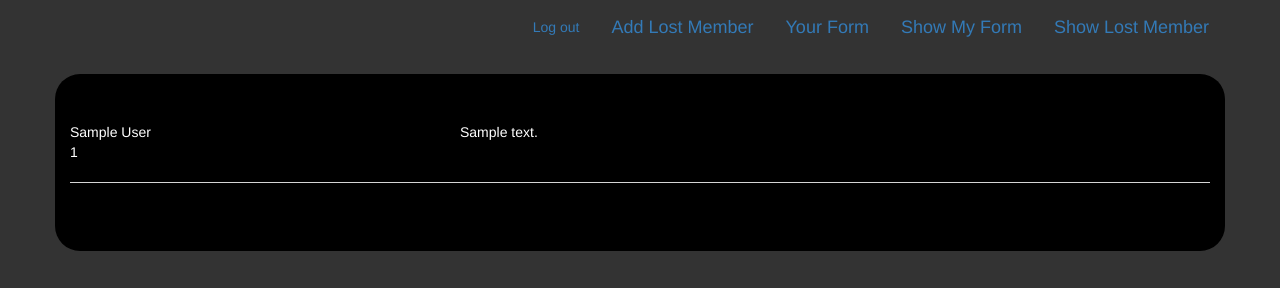
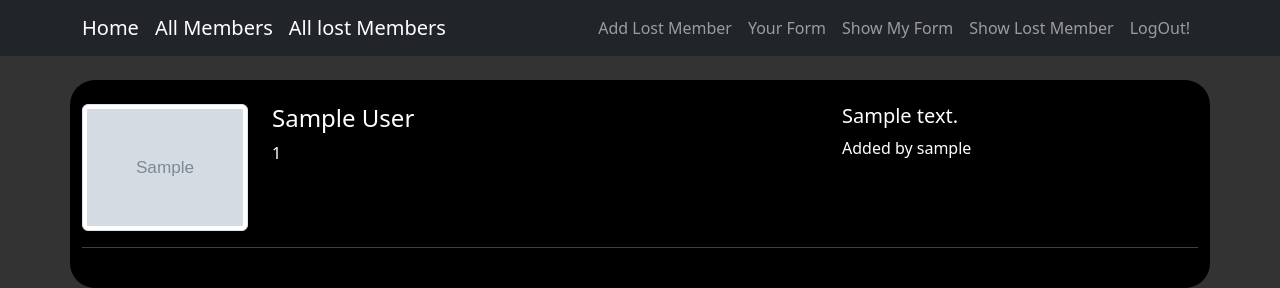
Before and after one commit to Shalom-Berhane/form_collector, a Django app: page /lost_list/ in a window 1280 px wide. Shown: the top 288 px of the page. Run offline with Django 3.2, Linux system fonts and the light colour scheme; a user stored in the database is signed in; tables that the repository leaves empty hold one stand-in row (values such as "Sample post"); grey boxes marked "Sample" are stand-in pictures; some libraries are stand-ins or nearby versions.

Commit message:
navbar, list all members, and lost members are done plus some changes

```diff
--- a/members/templates/accounts/login.html
+++ b/members/templates/accounts/login.html
@@ -1,5 +1,5 @@
 {% extends "base.html" %}
-{% load bootstrap4 %}
+{% load bootstrap5 %}
 
 {% block content %}
 <div class="container">
--- a/members/templates/accounts/sign_up.html
+++ b/members/templates/accounts/sign_up.html
@@ -1,5 +1,5 @@
 {% extends "base.html" %}
-{% load bootstrap4 %}
+{% load bootstrap5 %}
 
 {% block content %}
 <div class="container">
--- a/members/templates/home.html
+++ b/members/templates/home.html
@@ -1,5 +1,5 @@
 {% extends "base.html" %}
-{% load bootstrap4 %}
+{% load bootstrap5 %}
 
 {% block content %}
 <div class="container">
--- a/members/templates/lost_member.html
+++ b/members/templates/lost_member.html
@@ -1,11 +1,11 @@
 {% extends "base.html" %}
-{% load bootstrap4 %}
+{% load bootstrap5 %}
 
 {% block content %}
 <div class="container">
     <h1>ማ/ደ/ሰ/መ/ደ ኣብ ኣዲስ ኣባባ</h1>
     <h3>ዕላማ ናይዚ ፎርም አዚ ካብ ኣገልግሎት ምሕበር ርሒቆም ዘለዉ ኣባላት ማሕበር ናብ ኣገልግሎት ንምምስ ስለ ዝኮነ ምትሕብባርኩም ከይፍለየና ንምሕጸን!</h3>
-    <form method="POST">
+    <form enctype="multipart/form-data" method="POST">
         {% csrf_token %}
         {% bootstrap_form form %}
         <input type="submit" value="Submit" class="btn btn-success">
--- a/members/templates/member_form.html
+++ b/members/templates/member_form.html
@@ -1,11 +1,11 @@
 {% extends "base.html" %}
-{% load bootstrap4 %}
+{% load bootstrap5 %}
 
 {% block content %}
 <div class="container">
     <h1>member form</h1>
     <h3>small info</h3>
-    <form method="POST">
+    <form enctype="multipart/form-data" method="POST">
         {% csrf_token %}
         {% bootstrap_form form %}
         <input type="submit" value="Submit" class="btn btn-success">
--- a/members/templates/members/haveForm.html
+++ b/members/templates/members/haveForm.html
@@ -1,5 +1,5 @@
 {% extends "base.html" %}
-{% load bootstrap4 %}
+{% load bootstrap5 %}
 
 {% block content %}
 <div class="container">
--- a/members/templates/members/lostmembermodel_detail.html
+++ b/members/templates/members/lostmembermodel_detail.html
@@ -1,5 +1,5 @@
 {% extends "base.html" %}
-{% load bootstrap4 %}
+{% load bootstrap5 %}
 
 {% block content %}
 
--- a/members/templates/members/lostmembermodel_list.html
+++ b/members/templates/members/lostmembermodel_list.html
@@ -1,5 +1,5 @@
 {% extends "base.html" %}
-{% load bootstrap4 %}
+{% load bootstrap5 %}
 
 {% block content %}
 <style>
@@ -12,12 +12,20 @@
 {% for post in my_projects %}
 <a class="aTag" href="{% url 'members:detail' pk=post.pk %}">
     <div class="row">
-            <div class="col-sm-4">
-                {{ post.full_name }}<br/>
+        <div class="col-sm-2">
+            {% if post.photo %}
+            <img src="{{ post.photo.url }}" class="img-thumbnail" >
+            {% else %}
+            <img src="" alt="No photo provided" class="img-thumbnail" >
+            {% endif %}
+        </div>
+        <div class="col-sm-6">
+            <h4>{{ post.full_name }}</h4>
             {{ post.phone_number }}
         </div>
         <div class="col-sm-4">
-                {{ post.address }}
+            <h5>{{ post.address }}</h5>
+            <p>Added by {{ post.author }}</p>
         </div>
 
     </div>
--- a/members/templates/members/memberformmodel_list.html
+++ b/members/templates/members/memberformmodel_list.html
@@ -1,5 +1,5 @@
 {% extends "base.html" %}
-{% load bootstrap4 %}
+{% load bootstrap5%}
 
 {% block content %}
 <div class="col-md-8">
--- a/members/urls.py
+++ b/members/urls.py
@@ -10,7 +10,7 @@ urlpatterns = [
     path("",
          views.Home.as_view(),
          name='home'),
-    path("login/",
+    path("accounts/login/",
          auth_views.LoginView.as_view(template_name="accounts/login.html"),
          name='login'),
     path("logout/",
@@ -31,6 +31,12 @@ urlpatterns = [
     path("lost_list/",
          views.ListLostMemberForm.as_view(),
          name="lost_member_list"),
+    path("all_lost_list/",
+         views.AllLostMember.as_view(),
+         name="all_lost_members"),
+    path("all_member_list/",
+         views.AllMembers.as_view(),
+         name="all_members"),
     path("detail/<pk>/",
          views.DetailLostMember.as_view(),
          name="detail")
--- a/members/views.py
+++ b/members/views.py
@@ -1,17 +1,13 @@
 from django.urls import reverse_lazy
-from django.views.generic import CreateView, TemplateView, ListView, DetailView
-from django.views.generic.edit import FormView
-from django.contrib.auth import get_user_model
-from django.http import HttpResponse
+from django.views.generic import CreateView, TemplateView, ListView, DetailView, edit
+from django.contrib.auth.mixins import LoginRequiredMixin
+
 from .models import LostMemberModel, MemberFormModel
 from django.shortcuts import render
 from . import forms
-from .models import User
-
-# User = get_user_model()
 
 
-class Home(TemplateView):
+class Home(LoginRequiredMixin, TemplateView):
     template_name = "home.html"
 
 
@@ -23,7 +19,7 @@ class SignUp(CreateView):
     template_name = "accounts/sign_up.html"
 
 
-class MemberForm(CreateView, FormView):
+class MemberForm(LoginRequiredMixin, CreateView, edit.FormView):
     form_class = forms.MemberForm
     model = MemberFormModel
 
@@ -38,7 +34,7 @@ class MemberForm(CreateView, FormView):
             return render(self.request, "members/haveForm.html", self.get_context_data())
 
 
-class LostMember(CreateView, FormView):
+class LostMember(LoginRequiredMixin, CreateView, edit.FormView):
     form_class = forms.LostMemberCreateForm
     model = LostMemberModel
 
@@ -50,15 +46,9 @@ class LostMember(CreateView, FormView):
         return super().form_valid(form)
 
 
-class ListMemberForm(ListView):
+class ListMemberForm(LoginRequiredMixin, ListView):
 
     model = MemberFormModel
-    # template_name = "user_post_list.html"
-
-    # def get_queryset(self):
-    #     print(self.kwargs)
-    #     user = get_object_or_404(User, username=self.kwargs.get('user_name'))
-    #     return MemberFormModel.objects.filter(author=user)#.order_by('-date_posted')
 
     def get_context_data(self, *args, **kwargs):
         context = super(ListMemberForm, self).get_context_data(**kwargs)
@@ -66,7 +56,7 @@ class ListMemberForm(ListView):
         return context
 
 
-class ListLostMemberForm(ListView):
+class ListLostMemberForm(LoginRequiredMixin, ListView):
 
     model = LostMemberModel
 
@@ -76,5 +66,25 @@ class ListLostMemberForm(ListView):
         return context
 
 
-class DetailLostMember(DetailView):
+class AllMembers(LoginRequiredMixin, ListView):
+
+    model = MemberFormModel
+
+    def get_context_data(self, *args, **kwargs):
+        context = super(AllMembers, self).get_context_data(**kwargs)
+        context['my_projects'] = MemberFormModel.objects.all()
+        return context
+
+
+class AllLostMember(LoginRequiredMixin, ListView):
+
     model = LostMemberModel
+
+    def get_context_data(self, *args, **kwargs):
+        context = super(AllLostMember, self).get_context_data(**kwargs)
+        context['my_projects'] = LostMemberModel.objects.all()
+        return context
+
+
+class DetailLostMember(LoginRequiredMixin, DetailView):
+    model = LostMemberModel
--- a/site_/settings.py
+++ b/site_/settings.py
@@ -39,7 +39,7 @@ INSTALLED_APPS = [
     'django.contrib.staticfiles',
 
     # third part
-    'bootstrap4',
+    'bootstrap5',
 
     # custom
     'members',
@@ -134,4 +134,4 @@ DEFAULT_AUTO_FIELD = 'django.db.models.BigAutoField'
 LOGIN_REDIRECT_URL = "members:home"
 LOGOUT_REDIRECT_URL = "members:login"
 
-CSRF_TRUSTED_ORIGINS = ['https://4c3b-196-188-176-70.ngrok.io']
+# CSRF_TRUSTED_ORIGINS = ['https://4c3b-196-188-176-70.ngrok.io']
--- a/templates/base.html
+++ b/templates/base.html
@@ -6,11 +6,13 @@
     <title>Star Social</title>
 
     <!-- Latest compiled and minified CSS -->
-    <link rel="stylesheet" href="https://maxcdn.bootstrapcdn.com/bootstrap/3.3.7/css/bootstrap.min.css" integrity="sha384-BVYiiSIFeK1dGmJRAkycuHAHRg32OmUcww7on3RYdg4Va+PmSTsz/K68vbdEjh4u" crossorigin="anonymous">
+    <!--    <link rel="stylesheet" href="https://maxcdn.bootstrapcdn.com/bootstrap/3.3.7/css/bootstrap.min.css" integrity="sha384-BVYiiSIFeK1dGmJRAkycuHAHRg32OmUcww7on3RYdg4Va+PmSTsz/K68vbdEjh4u" crossorigin="anonymous">-->
 
     <!-- Latest compiled and minified JavaScript -->
-    <script src="https://maxcdn.bootstrapcdn.com/bootstrap/3.3.7/js/bootstrap.min.js" integrity="sha384-Tc5IQib027qvyjSMfHjOMaLkfuWVxZxUPnCJA7l2mCWNIpG9mGCD8wGNIcPD7Txa" crossorigin="anonymous"></script>
-
+    <!--    <script src="https://maxcdn.bootstrapcdn.com/bootstrap/3.3.7/js/bootstrap.min.js" integrity="sha384-Tc5IQib027qvyjSMfHjOMaLkfuWVxZxUPnCJA7l2mCWNIpG9mGCD8wGNIcPD7Txa" crossorigin="anonymous"></script>-->
+    <!--    <script src="https://cdn.jsdelivr.net/npm/@popperjs/core@2.11.6/dist/umd/popper.min.js" integrity="sha384-oBqDVmMz9ATKxIep9tiCxS/Z9fNfEXiDAYTujMAeBAsjFuCZSmKbSSUnQlmh/jp3" crossorigin="anonymous"></script>-->
+    <!--    <script src="https://cdn.jsdelivr.net/npm/bootstrap@5.2.1/dist/js/bootstrap.min.js" integrity="sha384-7VPbUDkoPSGFnVtYi0QogXtr74QeVeeIs99Qfg5YCF+TidwNdjvaKZX19NZ/e6oz" crossorigin="anonymous"></script>-->
+    <link href="https://cdn.jsdelivr.net/npm/bootstrap@5.2.1/dist/css/bootstrap.min.css" rel="stylesheet" integrity="sha384-iYQeCzEYFbKjA/T2uDLTpkwGzCiq6soy8tYaI1GyVh/UjpbCx/TYkiZhlZB6+fzT" crossorigin="anonymous">
     <style>
         body {background-color: #333333;
         }
@@ -20,33 +22,43 @@ body {background-color: #333333;
 
 <body>
 
-<nav class="navbar  mynav" role="navigation" id="navbar">
+<nav class="navbar navbar-expand-md navbar-dark bg-dark" role="navigation" >
     <div class="container">
-        <ul class="nav navbar-nav navbar-right">
+        <a class="navbar-brand" href="{% url 'members:home' %}">Home</a>
+        {% if user.is_superuser %}
+        <a class="navbar-brand" href="{% url 'members:all_members' %}">All Members</a>
+        <a class="navbar-brand" href="{% url 'members:all_lost_members' %}">All lost Members</a>
+        {% endif %}
+        <button class="navbar-toggler" type="button" data-bs-toggle="collapse" data-bs-target="#navbarTogglerDemo01" aria-controls="navbarTogglerDemo01" aria-expanded="false" aria-label="Toggle navigation">
+            <span class="navbar-toggler-icon"></span>
+        </button>
+        <div class="collapse navbar-collapse" id="navbarTogglerDemo01">
+            <ul class="navbar-nav ms-auto">
                 {% if user.is_authenticated %}
-                <li><a href="{% url 'members:logout' %}" class="btn btn-simple">Log out</a></li>
-                <li><a href="{% url 'members:form' %}" class="btn btn-simple btn-lg">Add Lost Member</a></li>
-                <li><a href="{% url 'members:member_form' %}" class="btn btn-simple btn-lg">Your Form</a></li>
-                <li><a href="{% url 'members:my_form' %}" class="btn btn-simple btn-lg">Show My Form</a></li>
-                <li><a href="{% url 'members:lost_member_list' %}" class="btn btn-simple btn-lg">Show Lost Member</a></li>
+                <li><a href="{% url 'members:form' %}" class="nav-link">Add Lost Member</a></li>
+                <li><a href="{% url 'members:member_form' %}" class="nav-link">Your Form</a></li>
+                <li><a href="{% url 'members:my_form' %}" class="nav-link">Show My Form</a></li>
+                <li><a href="{% url 'members:lost_member_list' %}" class="nav-link">Show Lost Member</a></li>
+                <li><a href="{% url 'members:logout' %}" class="nav-link">LogOut!</a></li>
                 {% else %}
-                <li><a href="{% url 'members:login' %}" class="btn btn-simple btn-lg">Log in</a></li>
-                <li><a href="{% url 'members:signup' %}" class="btn btn-simple btn-lg">Sign up</a></li>
+                <li><a href="{% url 'members:login' %}" class="nav-link">Log in</a></li>
+                <li><a href="{% url 'members:signup' %}" class="nav-link">Sign up</a></li>
                 {% endif %}
             </ul>
 
-
+        </div>
     </div>
 </nav>
-<div style="background:black; border-radius:25px; color:white !important" class="container jumbotron mycontent">
+<div class="pt-4">
+    <div style="background:black; border-radius:25px; color:white !important" class="container jumbotron pt-4 pb-4 mycontent">
         {% block content %}
 
         {% endblock %}
 
     </div>
-
+</div>
 <canvas id="canvas"></canvas>
-
+<script src="https://cdn.jsdelivr.net/npm/bootstrap@5.2.1/dist/js/bootstrap.bundle.min.js" integrity="sha384-u1OknCvxWvY5kfmNBILK2hRnQC3Pr17a+RTT6rIHI7NnikvbZlHgTPOOmMi466C8" crossorigin="anonymous"></script>
 </body>
 
 </html>
```
Also changed, not shown: members/models.py (+2 -8 lines). Lines whose indentation alone changed are shown as unchanged.
